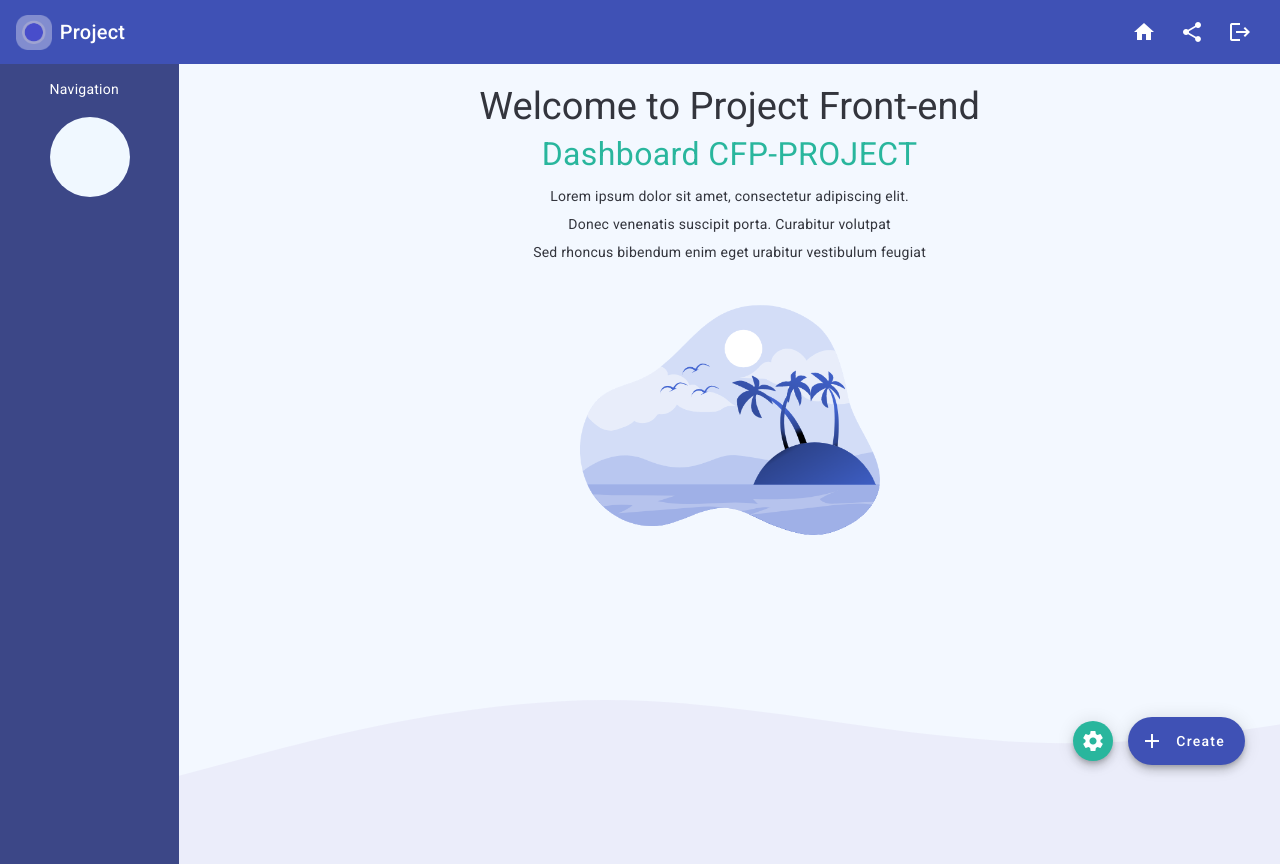
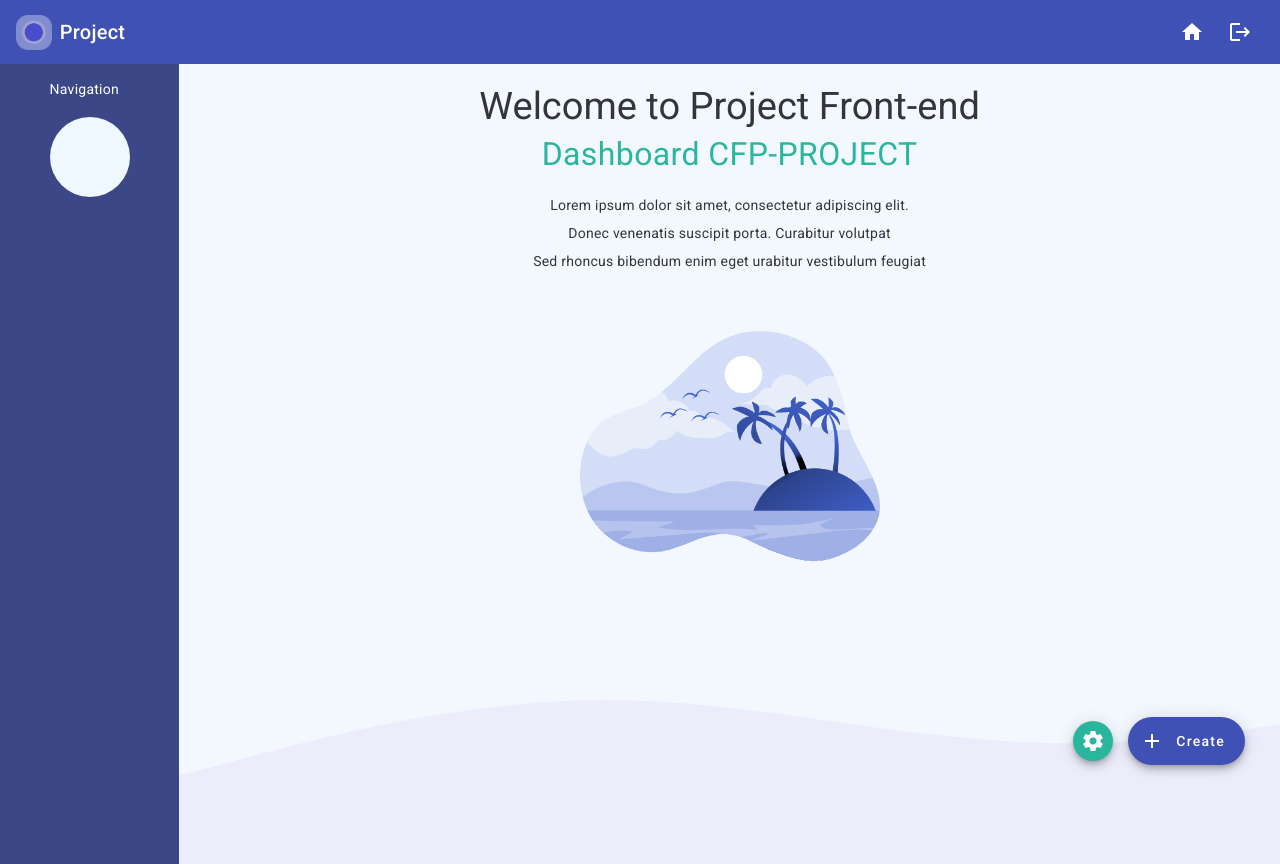
Before and after one commit to asafekauffmann/cfp-project, an Angular app: page /home in a window 1280 px wide. Built offline with nearby package versions, Linux system fonts and the light colour scheme.

Commit message:
update template

```diff
--- a/src/app/modules/home/master-page/master-page.component.html
+++ b/src/app/modules/home/master-page/master-page.component.html
@@ -14,7 +14,7 @@
   </div>
 
   <div class="main-footer">
-    <button mat-mini-fab class="new" id="gap-button" routerLink="/readme" matTooltip="Info Readme">
+    <button mat-mini-fab class="new" id="gap-button" routerLink="/readme" matTooltip="Info Read.me">
       <mat-icon><span class="material-symbols-outlined">
         settings
         </span></mat-icon>
--- a/src/app/modules/home/navigation-menu/navigation-menu.component.html
+++ b/src/app/modules/home/navigation-menu/navigation-menu.component.html
@@ -1,9 +1,8 @@
+<div>
   <button mat-icon-button class="example-icon-clean" aria-label="Icon" routerLink="/home" matTooltip="Home Page">
     <mat-icon>home</mat-icon>
-</button>
-<button mat-icon-button class="example-icon-clean" aria-label="Icon">
-  <mat-icon>share</mat-icon>
   </button>
   <button mat-icon-button class="example-icon-clean" aria-label="Icon" routerLink="/" matTooltip="LogOut">
     <mat-icon>logout</mat-icon>
   </button>
+</div>
--- a/src/app/modules/home/navigation-menu/navigation-menu.component.ts
+++ b/src/app/modules/home/navigation-menu/navigation-menu.component.ts
@@ -7,4 +7,5 @@ import { Component } from '@angular/core';
 })
 export class NavigationMenuComponent {
 
+
 }
--- a/src/app/modules/home/pages/home/home.component.css
+++ b/src/app/modules/home/pages/home/home.component.css
@@ -1,3 +1,10 @@
+.title {
+  margin-bottom: 25px;
+}
+
+.subTitle {
+  margin: 25px 0px;
+}
 #image-size {
   height: 300px;
   width: 300px;
--- a/src/app/modules/home/pages/home/home.component.html
+++ b/src/app/modules/home/pages/home/home.component.html
@@ -1,7 +1,14 @@
+<div>
+  <div class="title">
+    <h1>{{title}}</h1>
+    <h2>{{subTitle}}</h2>
+  </div>
 
-<h1>Welcome to Project Front-end</h1>
-<h2>Dashboard CFP-PROJECT</h2>
-<p >Lorem ipsum dolor sit amet, consectetur adipiscing elit.</p>
-<p >Donec venenatis suscipit porta. Curabitur volutpat</p>
-<p >Sed rhoncus bibendum enim eget urabitur vestibulum feugiat</p>
-<img src="../../../../assets/image/ilha.png" id="image-size" alt="photo beach"/>
+  <div class="subTitle">
+    <p >Lorem ipsum dolor sit amet, consectetur adipiscing elit.</p>
+    <p >Donec venenatis suscipit porta. Curabitur volutpat</p>
+    <p >Sed rhoncus bibendum enim eget urabitur vestibulum feugiat</p>
+  </div>
+
+  <img [src]="urlImage" id="image-size" alt="photo beach"/>
+</div>
--- a/src/app/modules/home/pages/home/home.component.ts
+++ b/src/app/modules/home/pages/home/home.component.ts
@@ -1,4 +1,7 @@
 import { Component } from '@angular/core';
+
+const imageUrl : string = "../../../../assets/image/ilha.png";
+
 
 @Component({
   selector: 'app-home',
@@ -7,4 +10,9 @@ import { Component } from '@angular/core';
 })
 export class HomeComponent {
 
+  title: string = "Welcome to Project Front-end";
+  subTitle : string = "Dashboard CFP-PROJECT";
+  urlImage = imageUrl;
+
+
 }
--- a/src/app/modules/login/login/login.component.html
+++ b/src/app/modules/login/login/login.component.html
@@ -11,18 +11,18 @@
         <mat-card-content>
           <div class="login">
             <div>
-              <img class="logo-size" src="../../../assets/logo/log01.png" alt="logo"/>
+              <img class="logo-size" [src]="urlImageIcon" alt="logo"/>
             </div>
 
             <form class="example-form">
               <mat-form-field class="example-full-width">
                 <mat-label>Name User</mat-label>
-                <input matInput placeholder="Ex. Pizza" value="Sushi">
+                <input matInput placeholder="adm or user" type="text">
               </mat-form-field>
 
               <mat-form-field class="example-full-width">
                 <mat-label>Password</mat-label>
-                <input matInput placeholder="Ex. Pizza">
+                <input matInput type="password">
               </mat-form-field>
             </form>
 
@@ -39,18 +39,13 @@
         </mat-card-actions>
       </mat-card>
 
-
     </div>
   </mat-drawer>
 
 
-
-
-
-
   <mat-drawer-content class="example-content">
     <div class="welcome-login">
-      <img class="image-size" src="../../../assets/image/Pipa.png" alt="image"/>
+      <img class="image-size" [src]="urlImage" alt="image"/>
       <h1 id="color-get">Get In Touch</h1>
     </div>
   </mat-drawer-content>
--- a/src/app/modules/login/login/login.component.ts
+++ b/src/app/modules/login/login/login.component.ts
@@ -1,5 +1,8 @@
 import { Component } from '@angular/core';
 
+
+const iconLoginWelcome: string  = "../../../assets/logo/log01.png";
+const imageLoginWelcome: string = "../../../assets/image/Pipa.png";
 @Component({
   selector: 'app-login',
   templateUrl: './login.component.html',
@@ -7,4 +10,8 @@ import { Component } from '@angular/core';
 })
 export class LoginComponent {
 
+  urlImageIcon = iconLoginWelcome;
+  urlImage = imageLoginWelcome;
+
+
 }
--- a/src/app/modules/readme/navigation-menu/navigation-menu.component.html
+++ b/src/app/modules/readme/navigation-menu/navigation-menu.component.html
@@ -1,9 +1,8 @@
-<button mat-icon-button class="example-icon-clean" aria-label="Icon" routerLink="/home">
-  <mat-icon>home</mat-icon>
-</button>
-<button mat-icon-button class="example-icon-clean" aria-label="Icon">
-  <mat-icon>share</mat-icon>
-</button>
-<button mat-icon-button class="example-icon-clean" aria-label="Icon" routerLink="/" >
-  <mat-icon>logout</mat-icon>
-</button>
+<div>
+  <button mat-icon-button class="example-icon-clean" aria-label="Icon" routerLink="/home" matTooltip="Home Page">
+    <mat-icon>home</mat-icon>
+  </button>
+  <button mat-icon-button class="example-icon-clean" aria-label="Icon" routerLink="/" matTooltip="LogOut">
+    <mat-icon>logout</mat-icon>
+  </button>
+</div>
--- a/src/app/modules/readme/readme.module.ts
+++ b/src/app/modules/readme/readme.module.ts
@@ -6,6 +6,7 @@ import { MasterPageComponent } from './master-page/master-page.component';
 import { ReadmeComponent } from './pages/readme/readme.component';
 import { SharedModule } from 'src/app/shared/shared.module';
 import { NavigationMenuComponent } from './navigation-menu/navigation-menu.component';
+import {MatTooltipModule} from '@angular/material/tooltip';
 
 
 @NgModule({
@@ -17,7 +18,8 @@ import { NavigationMenuComponent } from './navigation-menu/navigation-menu.compo
   imports: [
     CommonModule,
     ReadmeRoutingModule,
-    SharedModule
+    SharedModule,
+    MatTooltipModule
   ]
 })
 export class ReadmeModule { }
```
Also changed, not shown: src/assets/logo/github-mark-white.png (added). Lines whose indentation alone changed are shown as unchanged.
